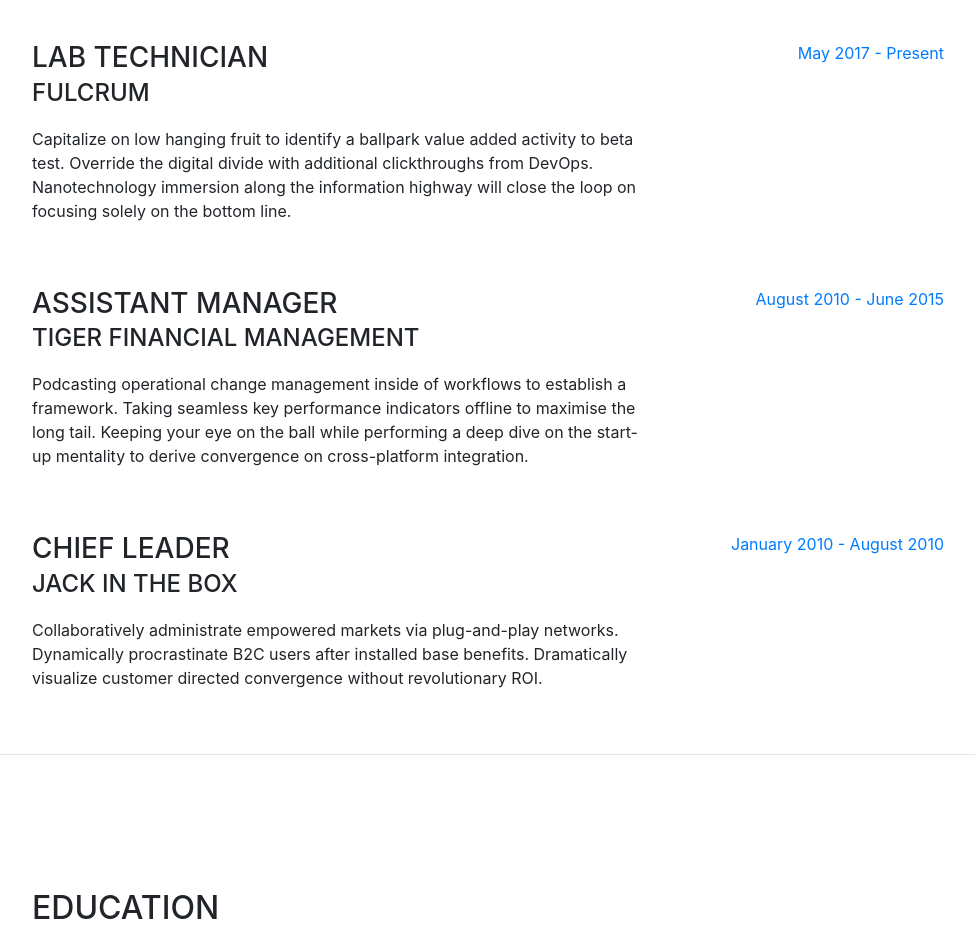
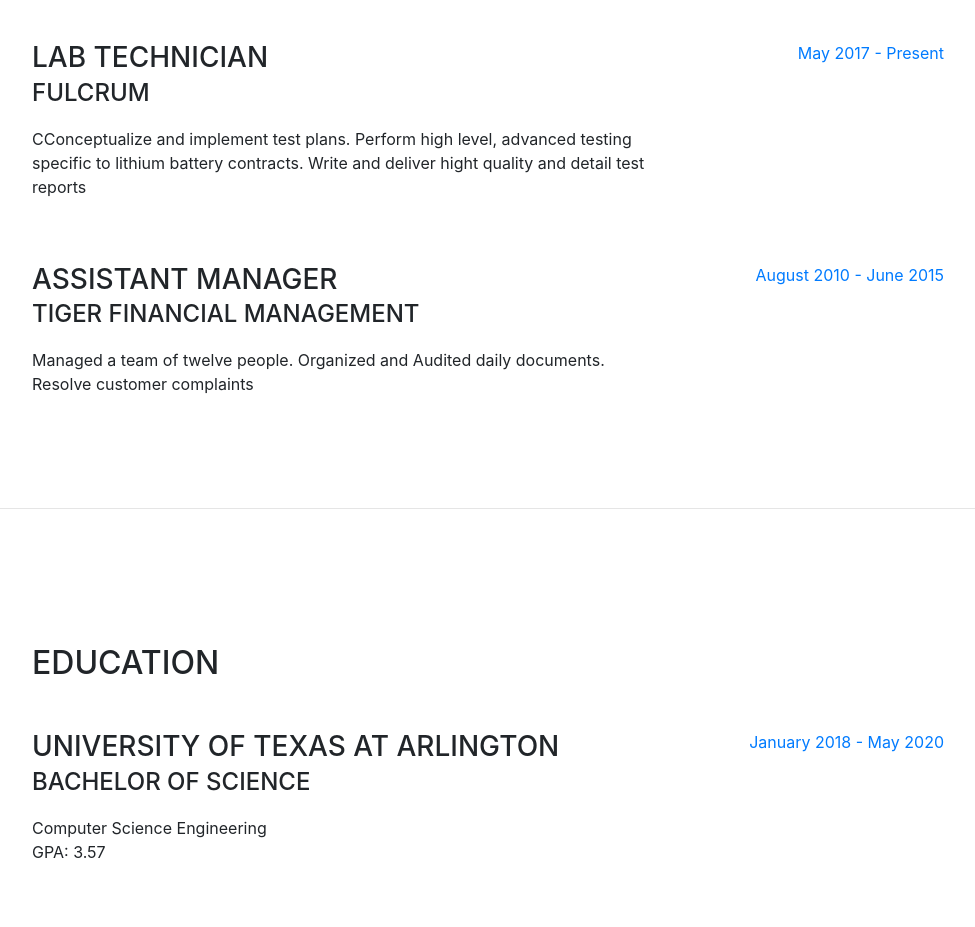
Before and after one commit to rickysilvamoreno/resume-website, a website with bundled scripts: page index.html in a window 1280 px wide. Shown: the part 1140-2067 px from the top of the page, without its empty margins (288-1263 px from the left). Built offline with nearby package versions, Linux system fonts and the light colour scheme; a web font is replaced by a local one.

Commit message:
work changes
Change jobs descriptions

```diff
--- a/index.html
+++ b/index.html
@@ -108,7 +108,7 @@
             <div class="resume-content mr-auto">
               <h3 class="mb-0">Lab Technician</h3>
               <div class="subheading mb-3">Fulcrum</div>
-              <p>Capitalize on low hanging fruit to identify a ballpark value added activity to beta test. Override the digital divide with additional clickthroughs from DevOps. Nanotechnology immersion along the information highway will close the loop on focusing solely on the bottom line.</p>
+              <p>CConceptualize and implement test plans. Perform high level, advanced testing specific to lithium battery contracts. Write and deliver hight quality and detail test reports</p>
             </div>
             <div class="resume-date text-md-right">
               <span class="text-primary">May 2017 - Present</span>
@@ -119,21 +119,10 @@
             <div class="resume-content mr-auto">
               <h3 class="mb-0">Assistant Manager</h3>
               <div class="subheading mb-3">Tiger Financial Management</div>
-              <p>Podcasting operational change management inside of workflows to establish a framework. Taking seamless key performance indicators offline to maximise the long tail. Keeping your eye on the ball while performing a deep dive on the start-up mentality to derive convergence on cross-platform integration.</p>
+              <p>Managed a team of twelve people. Organized and Audited daily documents. Resolve customer complaints</p>
             </div>
             <div class="resume-date text-md-right">
               <span class="text-primary">August 2010 - June 2015</span>
-            </div>
-          </div>
-
-          <div class="resume-item d-flex flex-column flex-md-row">
-            <div class="resume-content mr-auto">
-              <h3 class="mb-0">Chief Leader</h3>
-              <div class="subheading mb-3">Jack in the Box</div>
-              <p>Collaboratively administrate empowered markets via plug-and-play networks. Dynamically procrastinate B2C users after installed base benefits. Dramatically visualize customer directed convergence without revolutionary ROI.</p>
-            </div>
-            <div class="resume-date text-md-right">
-              <span class="text-primary">January 2010 - August 2010</span>
             </div>
           </div>
 
```
